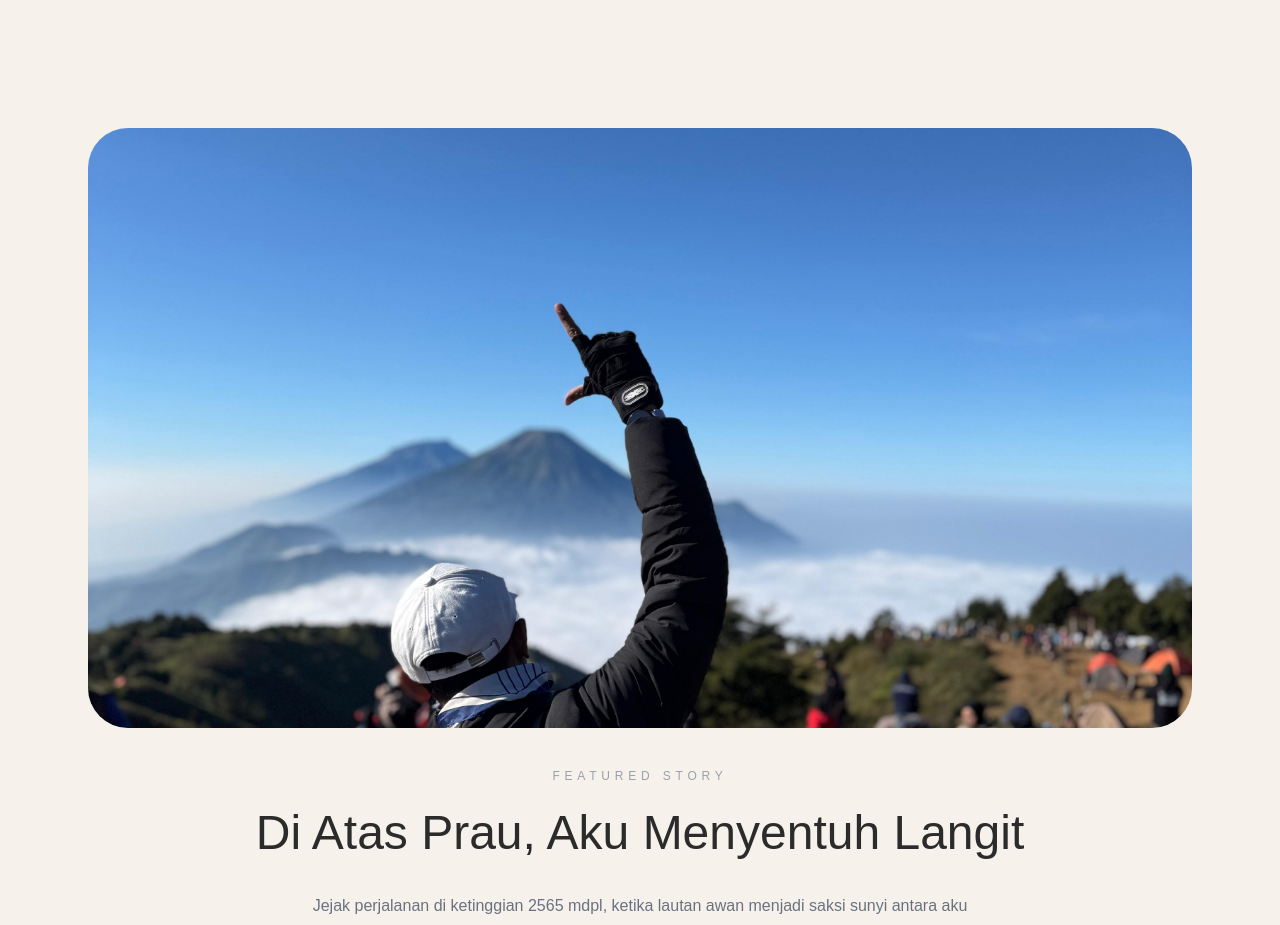
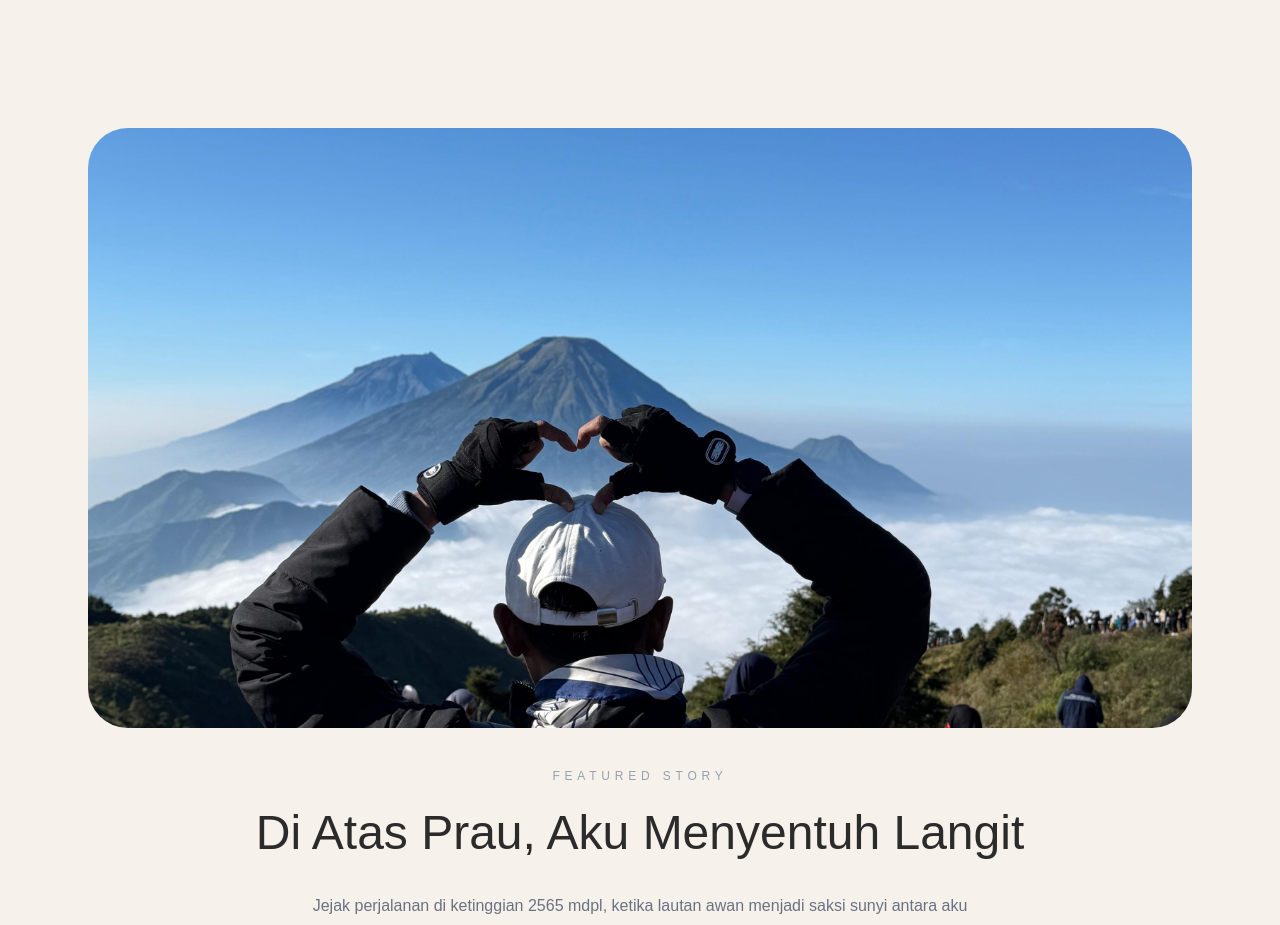
Before and after one commit to rahayusanjoyo/jejak-langkah1, a Next.js app: page / in a window 1280 px wide. Shown: the part 1880-2805 px from the top of the page. Built offline with nearby package versions, Linux system fonts and the light colour scheme.

Commit message:
fix framer motion easing

```diff
--- a/app/page.tsx
+++ b/app/page.tsx
@@ -8,7 +8,7 @@ const fadeUp = {
   show: {
     opacity: 1,
     y: 0,
-    transition: { duration: 0.8, ease: "easeOut" }
+    transition: { duration: 0.8, ease: [0.25, 0.1, 0.25, 1] }
   }
 };
 
@@ -91,7 +91,7 @@ export default function Home() {
           <div className="overflow-hidden rounded-[40px]">
 
             <img
-              src="/images/prau/6.jpeg"
+              src="/images/prau/5.jpeg"
               alt="Gunung Prau"
               className="w-full h-[600px] object-cover group-hover:scale-105 transition duration-700"
             />
```
